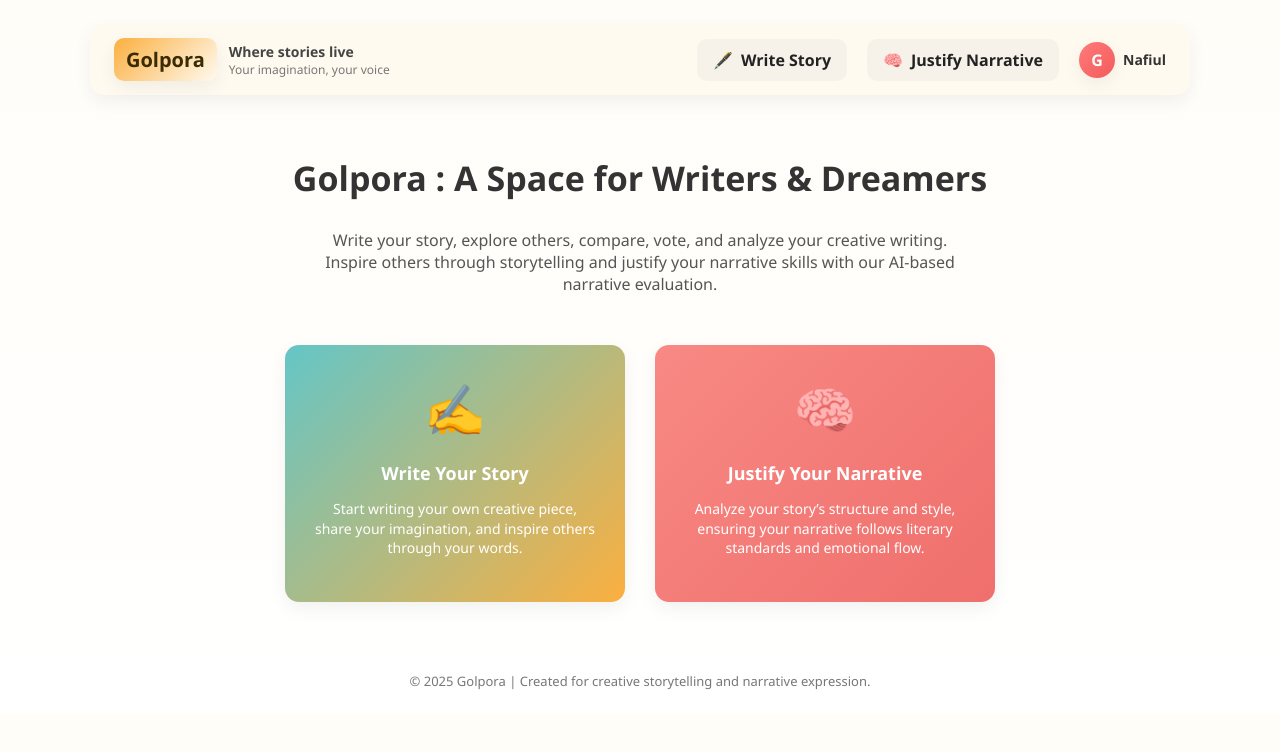
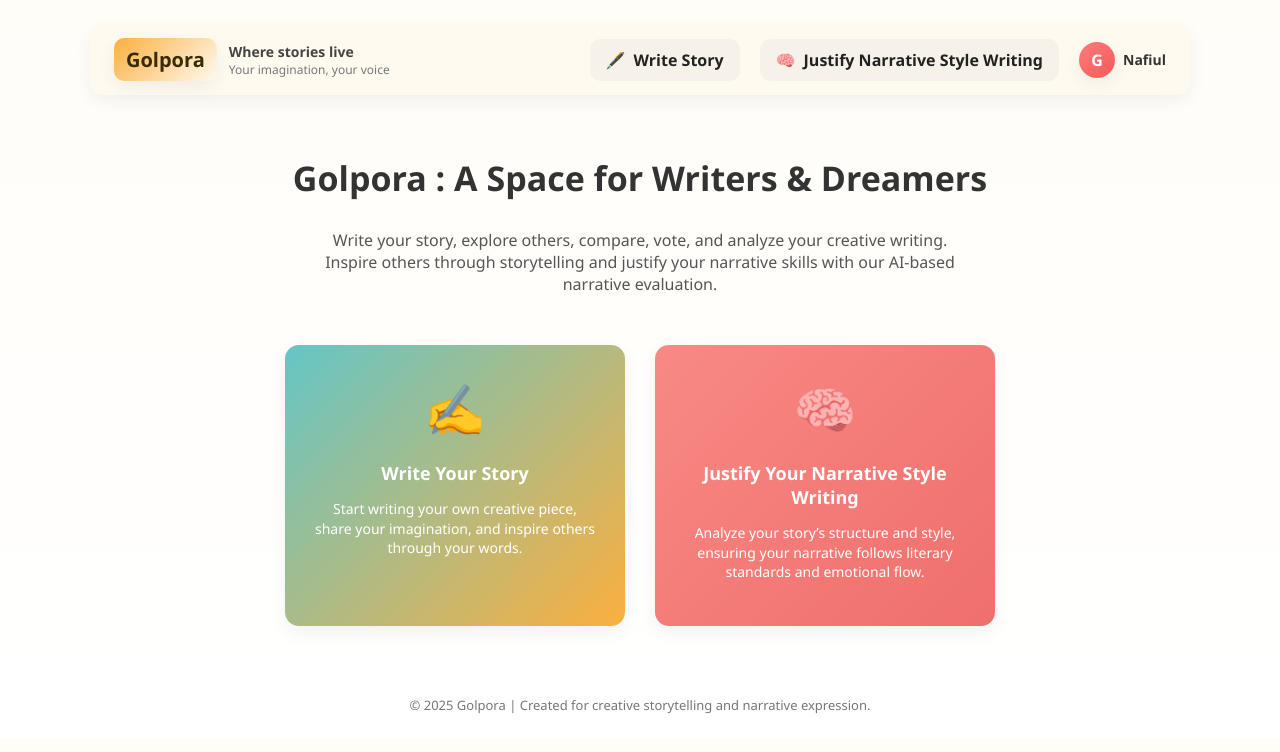
Before and after one commit to Napro20/golpora, a plain HTML site: page index.html in a window 1280 px wide. Drawn offline with Linux system fonts and the light colour scheme.

Commit message:
Update index.html

```diff
--- a/index.html
+++ b/index.html
@@ -211,7 +211,7 @@
 
             <div class="nav-options">
                 <div class="nav-item" onclick="window.location.href='stories.html'">🖋️ <span>Write Story</span></div>
-                <div class="nav-item" onclick="window.location.href='justify.html'">🧠 <span>Justify Narrative</span>
+                <div class="nav-item" onclick="window.location.href='justify.html'">🧠 <span>Justify Narrative Style Writing</span>
                 </div>
 
                 <!-- Profile Section -->
@@ -241,7 +241,7 @@
 
             <div class="action-card" onclick="window.location.href='justify.html'">
                 <div class="icon">🧠</div>
-                <h3>Justify Your Narrative</h3>
+                <h3>Justify Your Narrative Style Writing</h3>
                 <p>Analyze your story’s structure and style, ensuring your narrative follows literary standards and
                     emotional flow.</p>
             </div>
@@ -264,4 +264,5 @@
     </script>
 </body>
 
+
 </html>
```
